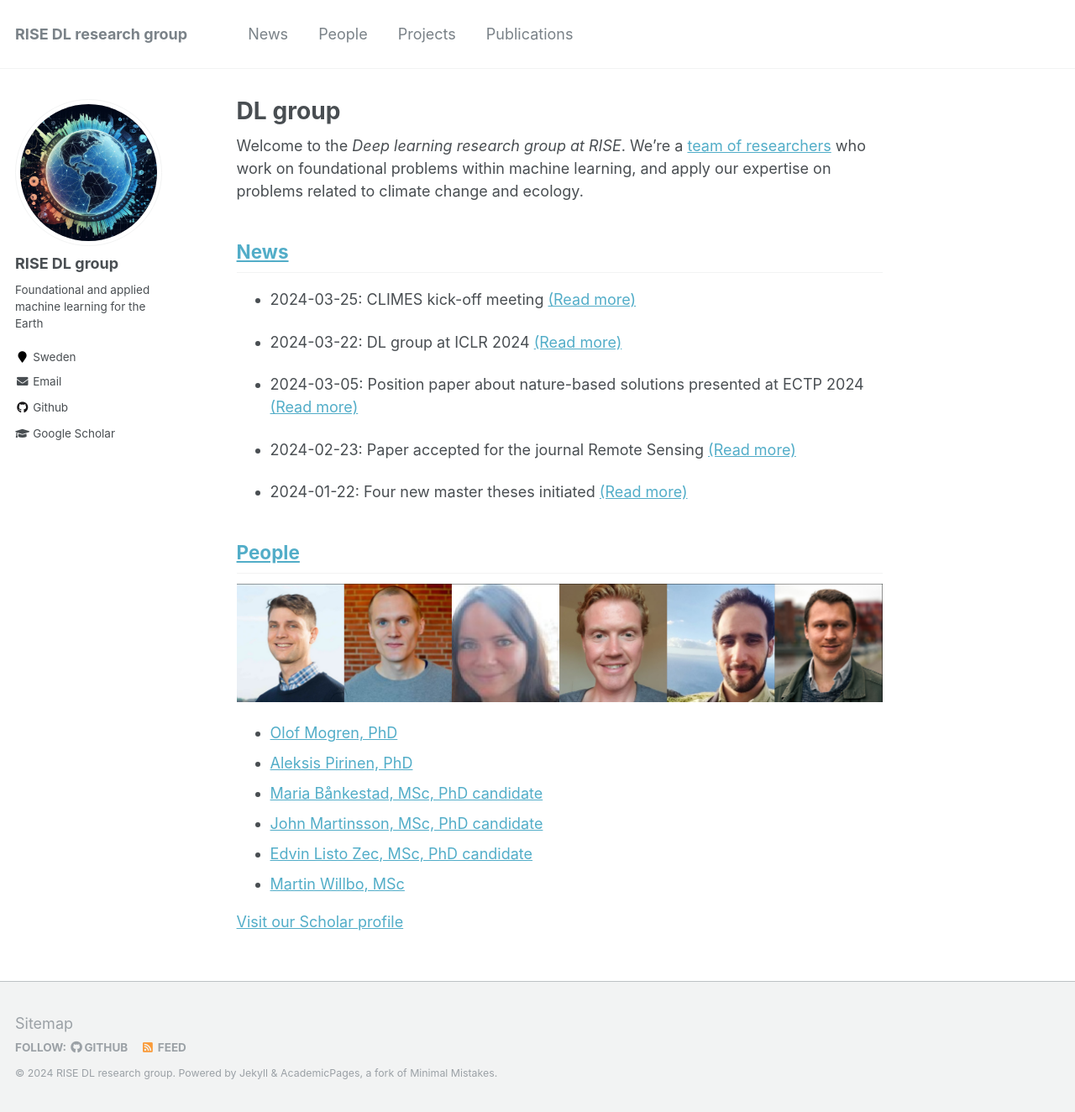
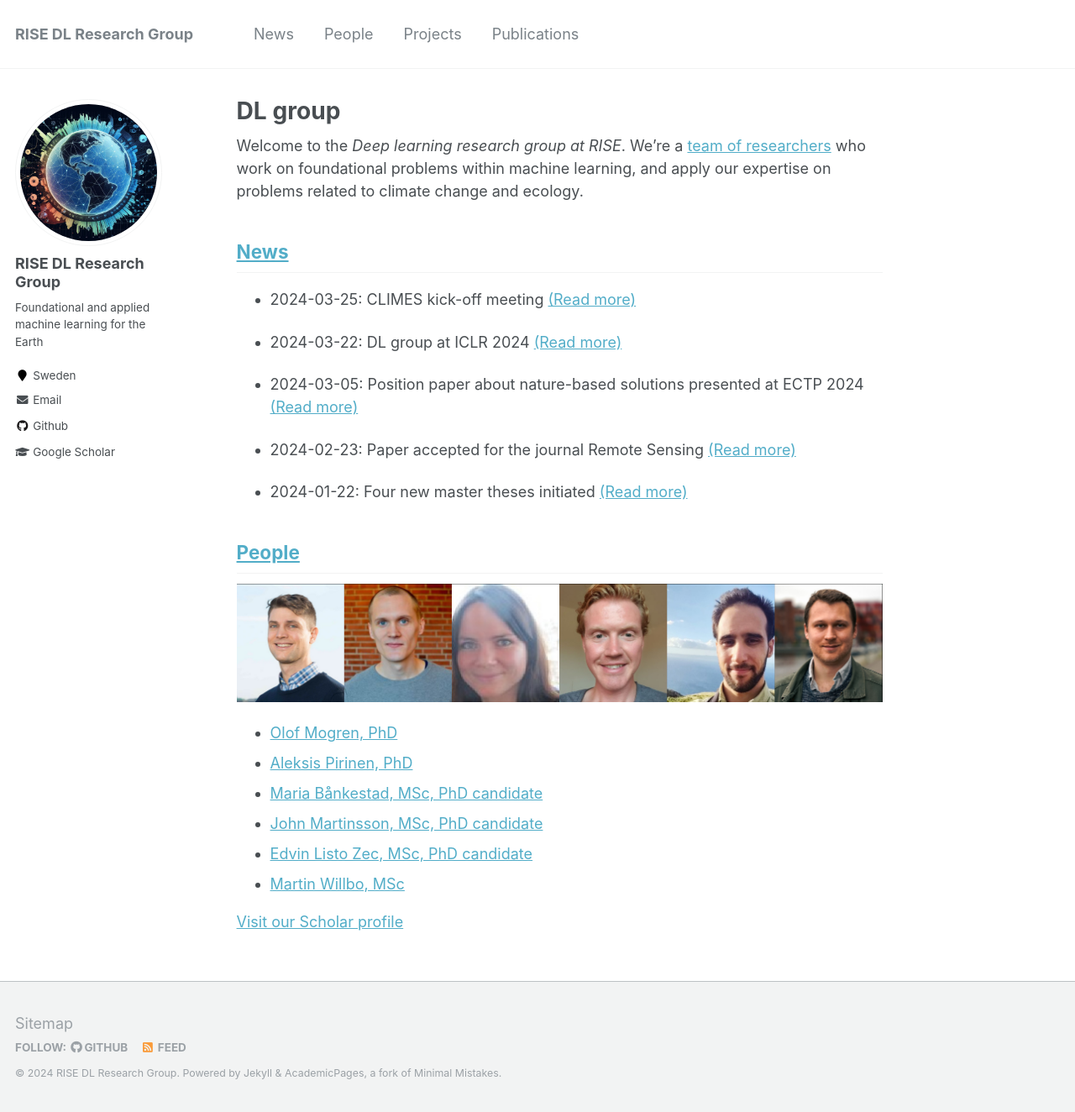
Before and after one commit to ridr-se/ridr-se.github.io, a Jekyll site: the page built from _pages/about.md, in a window 1280 px wide and 1324 px high. Shown: the whole window at 84% size. Built offline with Jekyll 4.4.1, drawn with Linux system fonts in a browser that asks for light colours.

Commit message:
Update _config.yml

```diff
--- a/_config.yml
+++ b/_config.yml
@@ -7,9 +7,9 @@
 
 # Site Settings
 locale                   : "en-US"
-title                    : "RISE DL research group"
+title                    : "RISE DL Research Group"
 title_separator          : "-"
-name                     : &name "RISE DL research group"
+name                     : &name "RISE DL Research Group"
 description              : &description "personal description"
 url                      : https://dl-group.se  # the base hostname & protocol for your site e.g. "https://mmistakes.github.io"
 baseurl                  : "" # the subpath of your site, e.g. "/blog"
@@ -83,7 +83,7 @@ analytics:
 
 # Site Author
 author:
-  name             : "RISE DL group"
+  name             : "RISE DL Research Group"
   avatar           : "famle-lab.jpg"
   bio              : "Foundational and applied machine learning for the Earth"
   location         : "Sweden"
```
